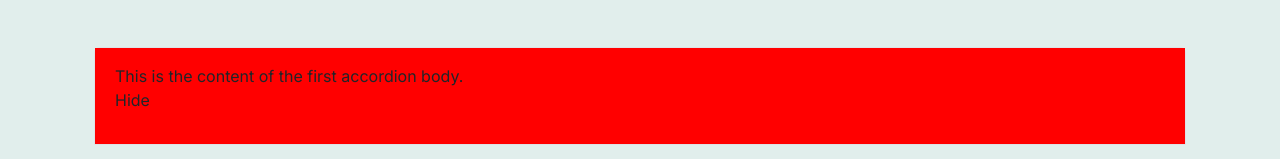
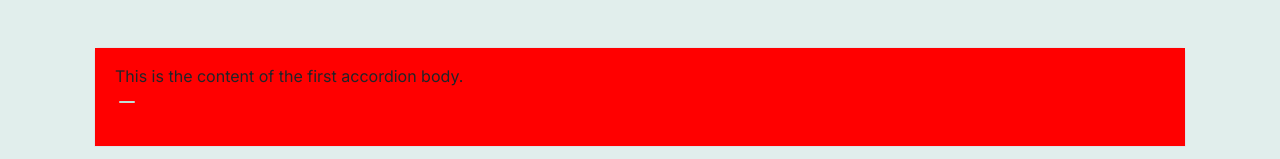
Before and after one commit to MDShakibul/Panther-Studio-V1, a Next.js app: page / in a window 1280 px wide. Shown: the part 2140-2299 px from the top of the page. Built offline with nearby package versions, Linux system fonts and the light colour scheme.

Commit message:
"Updated Accordion component: replaced 'Hide' text with SVG icon in accordion body"

```diff
--- a/src/pages/components/Shared/Accordion.js
+++ b/src/pages/components/Shared/Accordion.js
@@ -70,10 +70,44 @@
           >
             <div className="accordion-body">
               This is the content of the first accordion body.
-              <p className="toggle-icon">Hide</p>
+              <p className="toggle-icon"><svg xmlns="http://www.w3.org/2000/svg" width="24" height="24" viewBox="0 0 24 24" fill="none">
+  <path d="M5 12H19" stroke="#BEE0D6" stroke-width="2" stroke-linecap="round" stroke-linejoin="round"/>
+</svg></p>
             </div>
           </div>
         </div>
+
+
+
+
+
+
+
+
+
+
+
+
+
+
+
+
+
+
+
+
+
+
+
+
+
+
+
+
+
+
+
+
         <div className="accordion-item">
           <h2 className="accordion-header" id="headingTwo">
             <button
```
